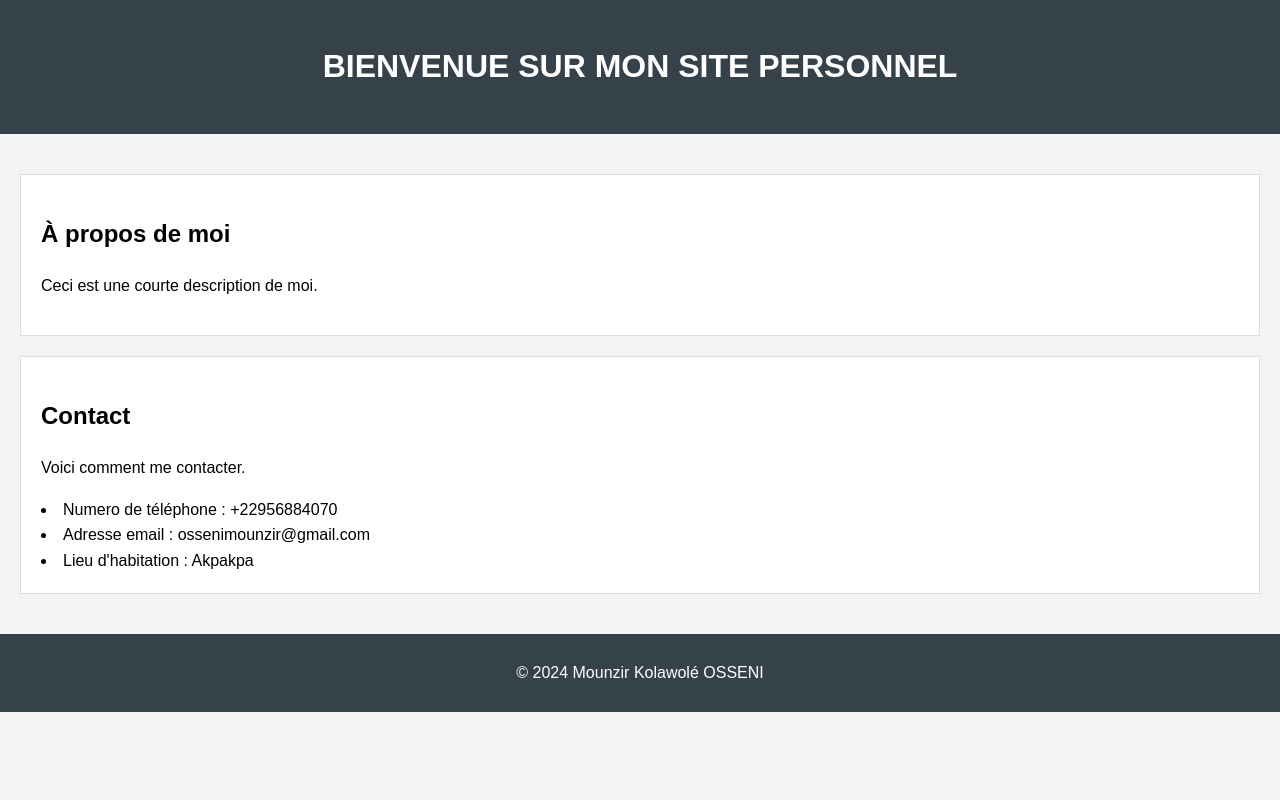
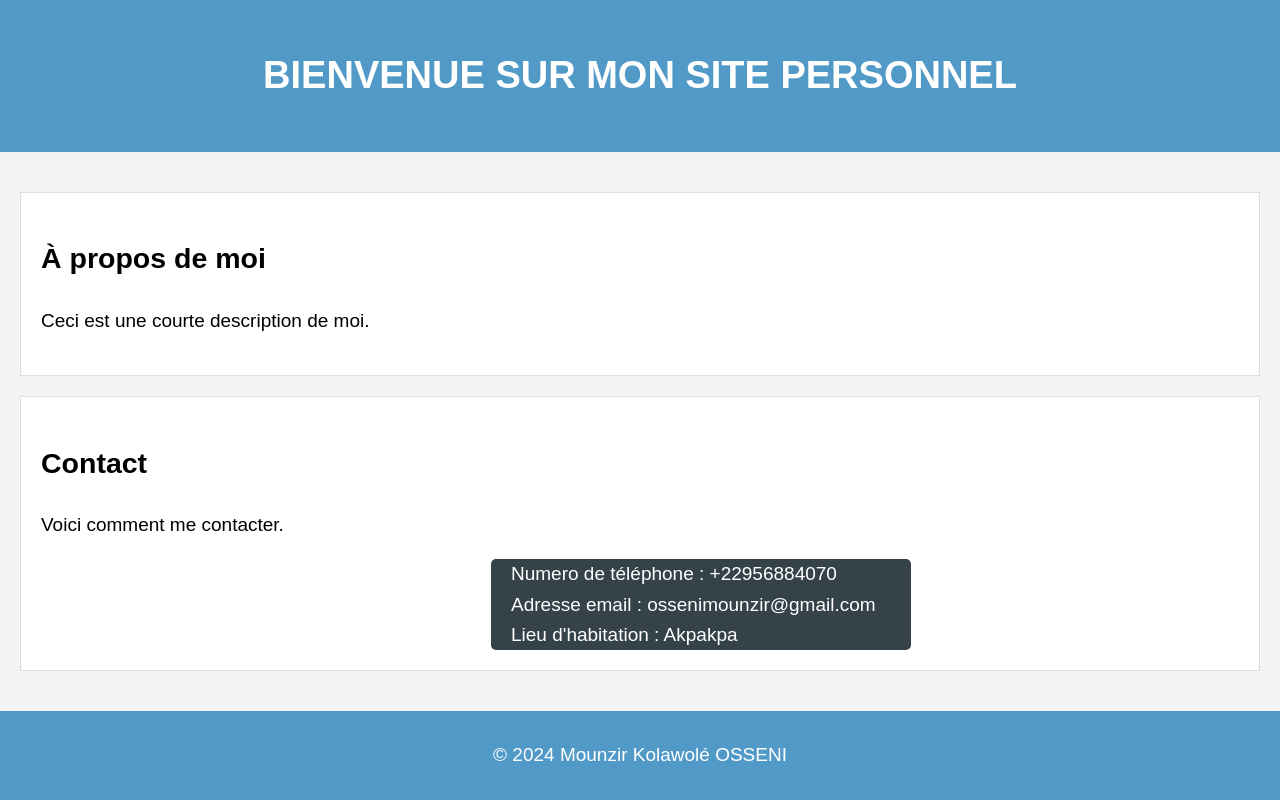
Before and after one commit to Moun-zir/projet_cours, a plain HTML site: page index.html in a window 1280 px wide. Drawn offline with Linux system fonts and the light colour scheme.

Commit message:
ajout des styles nécéssaires

```diff
--- a/style.css
+++ b/style.css
@@ -7,10 +7,12 @@ body {
 }
 
 header {
-    background: #35424a;
+    background: #519ac8;
     color: #ffffff;
     padding: 20px 0;
     text-align: center;
+    font-family: Arial, Helvetica, sans-serif;
+    font-size: 19px;
 }
 
 main {
@@ -22,11 +24,26 @@ section {
     padding: 20px;
     background: #ffffff;
     border: 1px solid #dddddd;
+    font-family: Arial, Helvetica, sans-serif;
+    font-size: 19px;
 }
-
+.container{
+    font-family: Arial, Helvetica, sans-serif;
+    background-color: #35424a;
+    border-radius: 5px;
+    list-style: none;
+    color: #fff;
+    font-size: 19px;
+    padding-left: 20px;
+    width: 400px;
+    position: relative;
+    left: 450px;
+}
 footer {
     text-align: center;
     padding: 10px 0;
-    background: #35424a;
+    background: #519ac8;
     color: #ffffff;
+    font-family: Arial, Helvetica, sans-serif;
+    font-size: 19px;
 }
```
